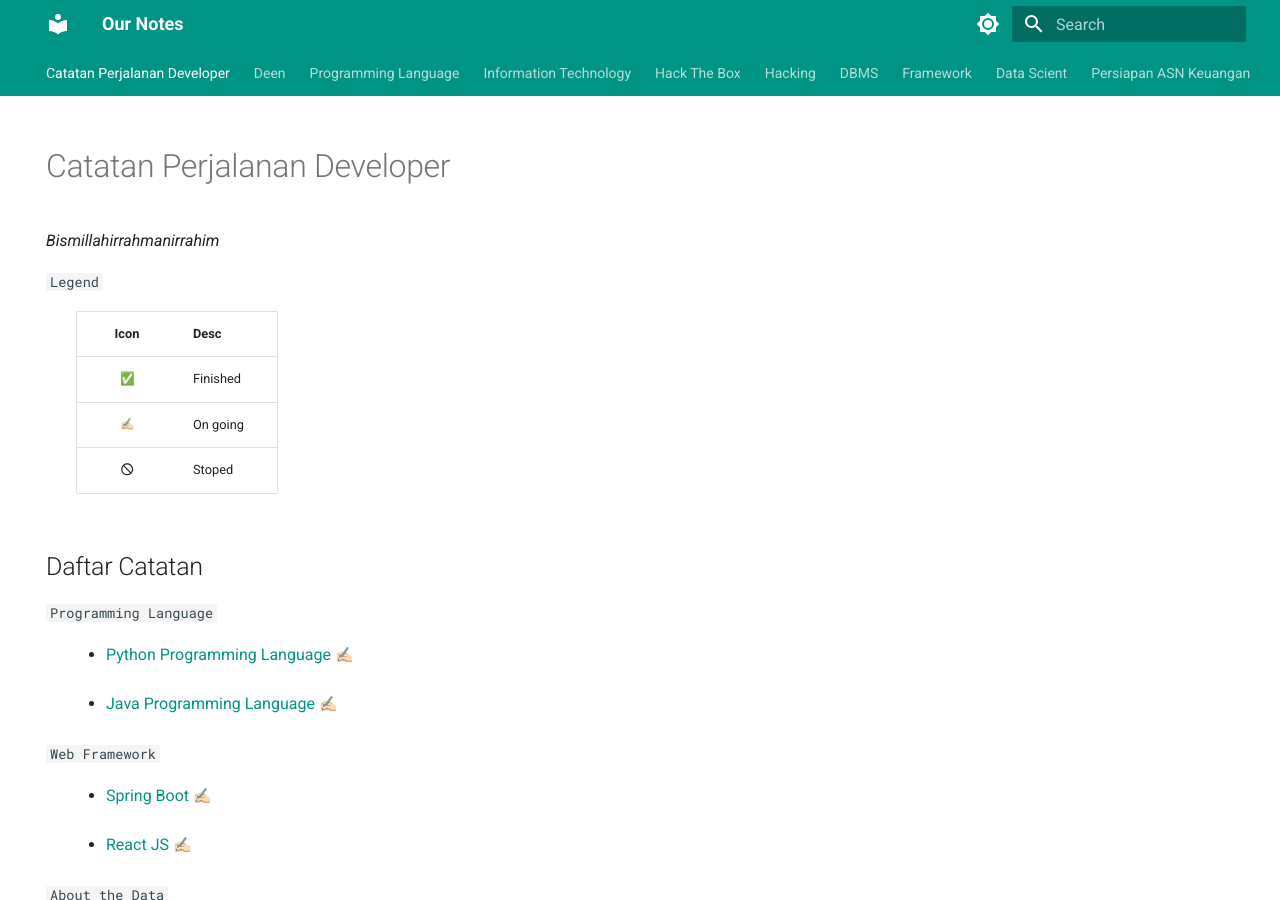
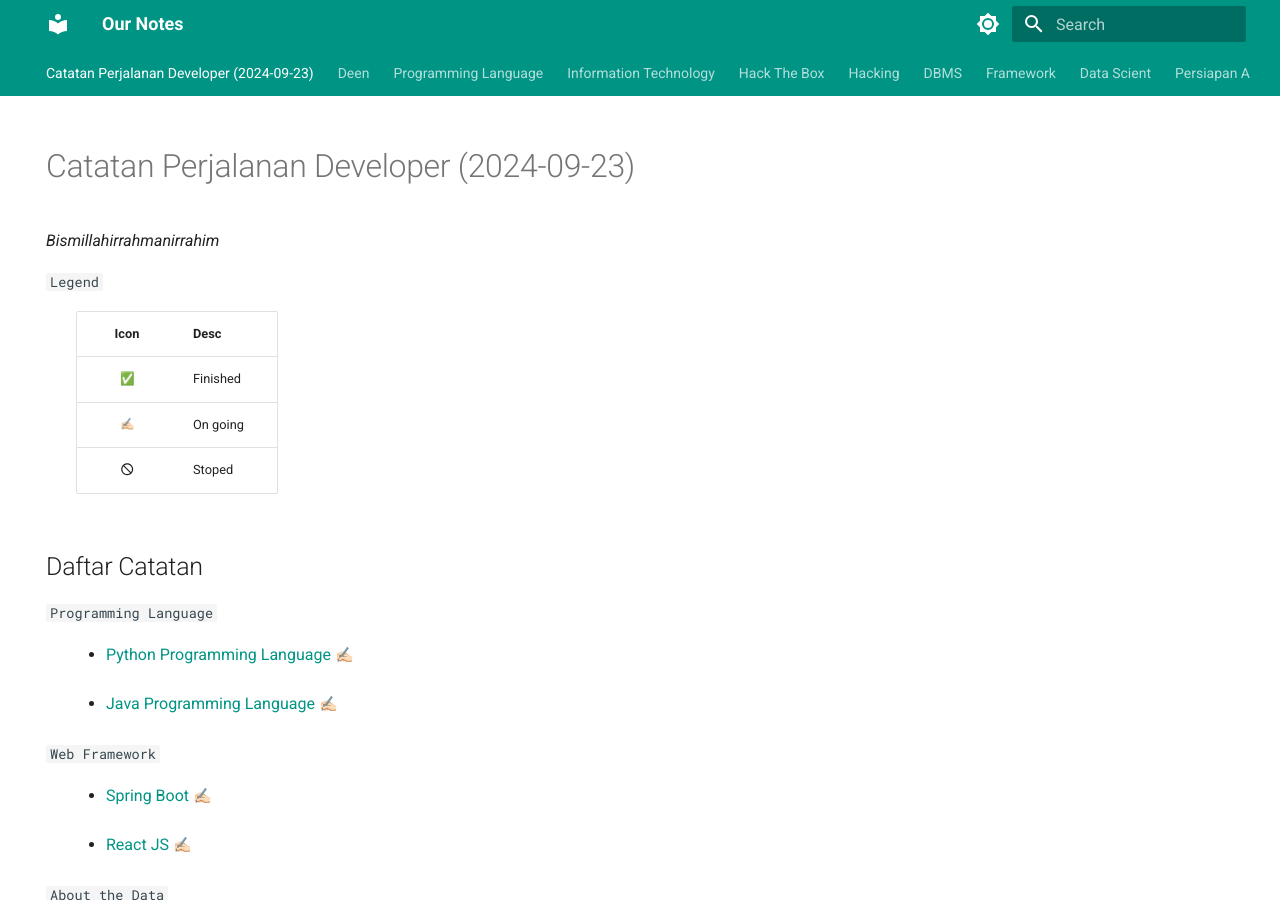
Before and after one commit to muhammadfarras/muhammadfarras.github.io, an MkDocs documentation site: the page built from docs/index.md, in a window 1280 px wide and 900 px high. Built offline with MkDocs 1.6.1 and Material for MkDocs 9.7.7, drawn with Linux system fonts in a browser that asks for light colours; emoji names are drawn with the system emoji font.

Commit message:
ubah header

```diff
--- a/docs/index.md
+++ b/docs/index.md
@@ -4,7 +4,7 @@ hide:
   - footer
   - toc
 ---
-# Catatan Perjalanan Developer
+# Catatan Perjalanan Developer (2024-09-23)
 *Bismillahirrahmanirrahim*
 
 `Legend`
```
